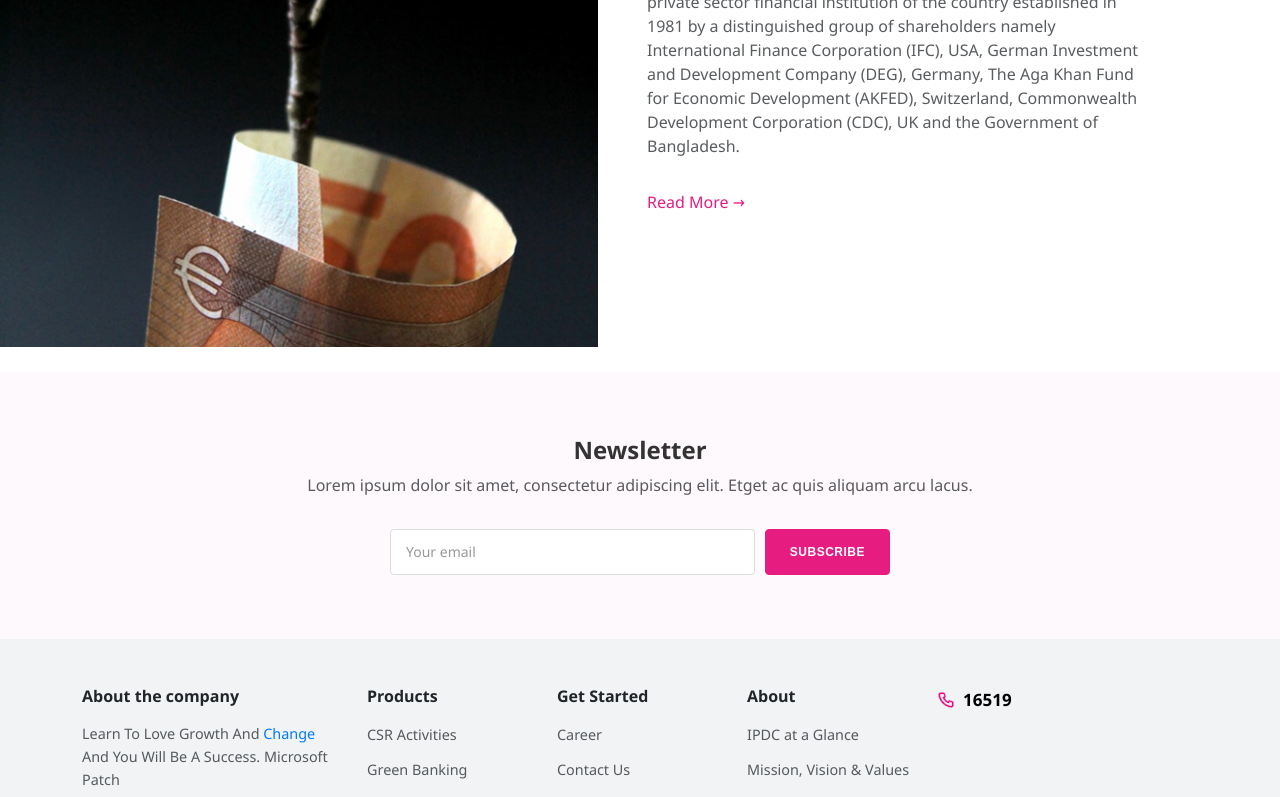
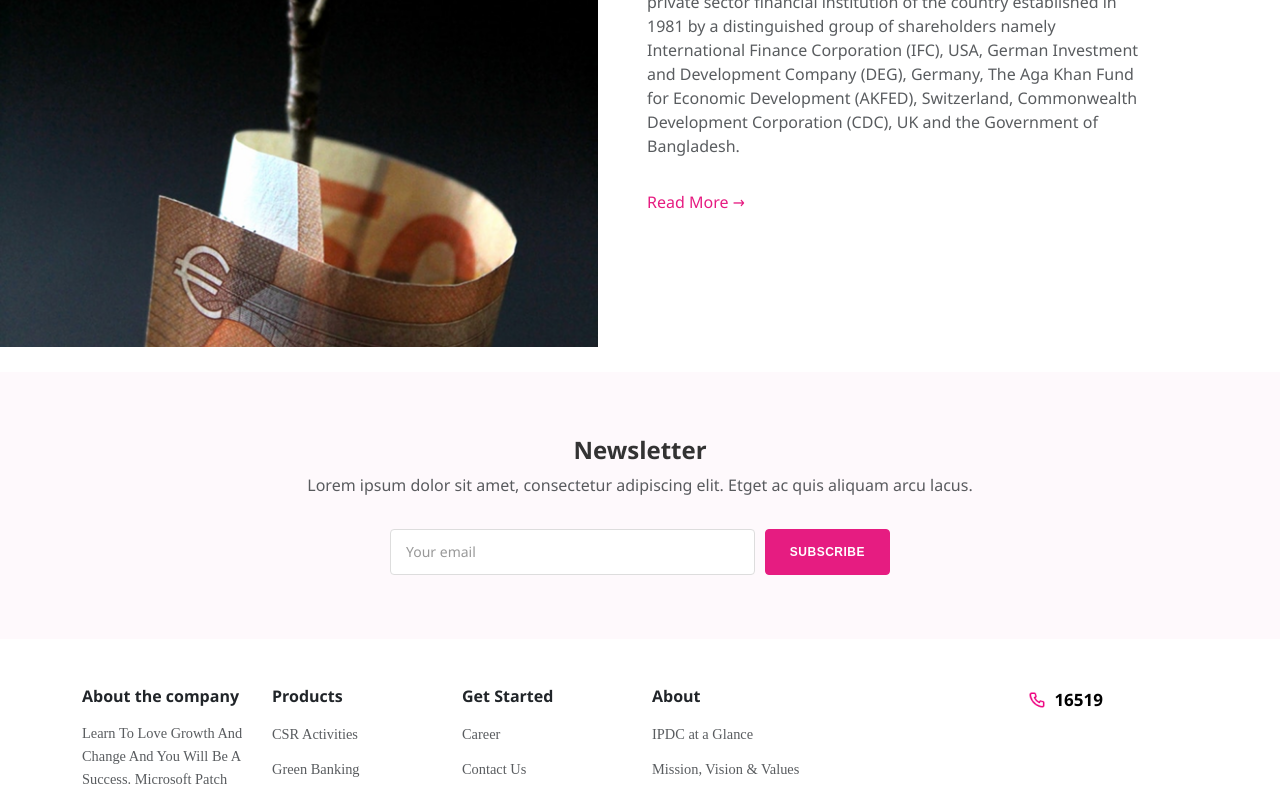
Before and after one commit to kravi97/IPDC, a Next.js app: page / in a window 1280 px wide. Shown: the part 2000-2797 px from the top of the page. Built offline with nearby package versions, Linux system fonts and the light colour scheme.

Commit message:
changes for the footer alignment issue.

```diff
--- a/src/components/FeaturesSection.module.scss
+++ b/src/components/FeaturesSection.module.scss
@@ -1,6 +1,6 @@
 .features {
     padding: 4rem 0;
-    background-color: #f8f9fa;
+    // background-color: #f8f9fa;
 
     h2 {
         color: #333;
--- a/src/components/Footer.js
+++ b/src/components/Footer.js
@@ -8,14 +8,14 @@ export default function Footer() {
     return (
         <footer className={styles.footer}>
             <Container>
-                <Row className="gy-4">
-                    {/* About the company */}
-                    <Col md={3}>
+                <Row className="gy-4 align-items-start">
+                    {/* About the company style={{ fontFamily: 'Metropolis', fontWeight: '400', fontSize: '14px' }}*/}
+                    <Col lg={2} md={6} sm={12}>
                         <h6 className="fw-bold mb-3">About the company</h6>
-                        <p className="text-muted" style={{ fontSize: '0.9rem', lineHeight: '1.6' }}>
-                            Learn To Love Growth And <span style={{ color: '#007bff' }}>Change</span> And You Will Be A Success. Microsoft Patch
+                        <p className="text-muted mb-4" style={{ fontFamily: 'Metropolis', fontWeight: '400', fontSize: '0.9rem', lineHeight: '1.6' }}>
+                            Learn To Love Growth And Change And You Will Be A Success. Microsoft Patch
                         </p>
-                        <div className="d-flex gap-2 mt-3">
+                        <div style={{ paddingTop: '18%' }} className="d-flex gap-3 align-items-center">
                             <a href="#" className={styles.iconLink}>
                                 <Image src="/facebook.png" alt="Facebook" width={18} height={18} />
                             </a>
@@ -32,7 +32,7 @@ export default function Footer() {
                     </Col>
 
                     {/* Products */}
-                    <Col md={2}>
+                    <Col lg={2} md={3} sm={6}>
                         <h6 className="fw-bold mb-3">Products</h6>
                         <ul className={styles.links}>
                             <li><a href="#" className="text-muted">CSR Activities</a></li>
@@ -44,7 +44,7 @@ export default function Footer() {
                     </Col>
 
                     {/* Get Started */}
-                    <Col md={2}>
+                    <Col lg={2} md={3} sm={6}>
                         <h6 className="fw-bold mb-3">Get Started</h6>
                         <ul className={styles.links}>
                             <li><a href="#" className="text-muted">Career</a></li>
@@ -56,7 +56,7 @@ export default function Footer() {
                     </Col>
 
                     {/* About */}
-                    <Col md={2}>
+                    <Col lg={2} md={6} sm={6}>
                         <h6 className="fw-bold mb-3">About</h6>
                         <ul className={styles.links}>
                             <li><a href="#" className="text-muted">IPDC at a Glance</a></li>
@@ -68,17 +68,17 @@ export default function Footer() {
                     </Col>
 
                     {/* Contact */}
-                    <Col md={3} className="text-end">
-                        <div className="d-flex align-items-center gap-2">
+                    <Col lg={3} md={6} sm={6}>
+                        <div className="d-flex align-items-center justify-content-lg-end justify-content-start gap-2">
                             <Image src="/call.png" alt="Call" width={18} height={18} />
                             <span className="fw-bold" style={{ color: '#010101', fontSize: 'clamp(15px, 3vw, 17px)' }}>16519</span>
                         </div>
                     </Col>
                 </Row>
 
-                <div className="text-center mt-4 pt-3 border-top">
+                {/* <div className="text-center mt-4 pt-3 border-top">
                     <p className="text-muted small mb-0">&copy; {new Date().getFullYear()} IPDC Finance Ltd. All rights reserved.</p>
-                </div>
+                </div> */}
             </Container>
         </footer>
     );
--- a/src/components/Footer.module.scss
+++ b/src/components/Footer.module.scss
@@ -1,5 +1,5 @@
 .footer {
-    background-color: #f1f3f5;
+    // background-color: #f1f3f5;
     padding: 3rem 0 1rem;
 
     h6 {
@@ -69,6 +69,10 @@
     .links {
         li {
             margin-bottom: 0.7rem;
+            font-family: 'Metropolis';
+            font-weight: 400;
+            size: 14px;
+            color: #676767;
 
             a {
                 font-size: 0.9rem;
@@ -80,6 +84,8 @@
             }
         }
     }
+
+    //style={{ fontFamily: 'Metropolis', fontWeight: '400', fontSize: '14px' }}
 
     .iconLink {
         display: inline-block;
--- a/src/components/PartnersSection.module.scss
+++ b/src/components/PartnersSection.module.scss
@@ -1,6 +1,6 @@
 .partnersSection {
     padding: 3rem 0;
-    background-color: #f8f9fa;
+    background-color: #FCE0EF33;
 
     .partnersCarousel {
         text-align: center;
```
